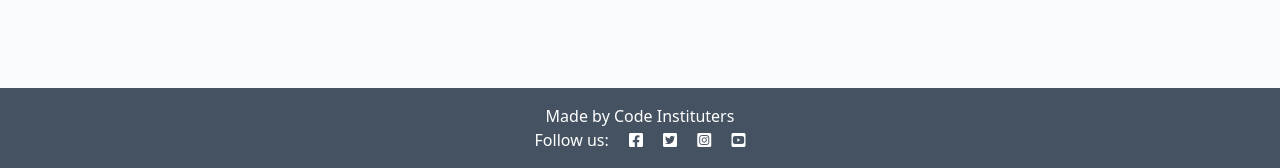
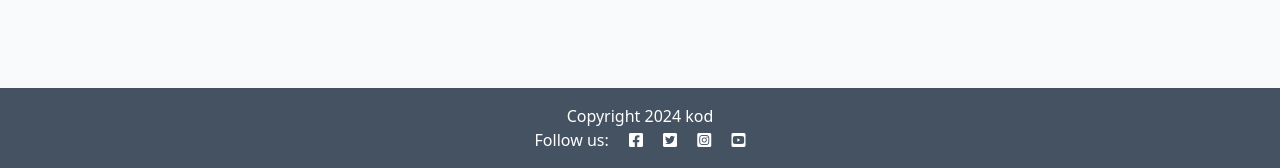
Before and after one commit to keith1729/django-blog, a Django app: page / in a window 1280 px wide. Shown: the part 632-800 px from the top of the page. Run offline with Django 4.2, Linux system fonts and the light colour scheme; data that the repository does not hold is empty; parts of the project's set-up code (start-up, migrations or seed data) failed here and were passed over; some libraries are stand-ins or nearby versions.

Commit message:
Django variables and tags

```diff
--- a/blog/templates/blog/index.html
+++ b/blog/templates/blog/index.html
@@ -20,6 +20,7 @@
                             </div>
                             <a href="#" class="post-link">
                                 <h2 class="card-title">{{ post.title }}</h2>
+                                <p class="card-text">{{ post.excerpt }}</p>
                             </a>
 
                             <hr />
@@ -50,3 +51,7 @@
 
 <!-- index.html content ends here -->
 {% endblock %}
+
+{% block copyright %}
+    Copyright 2024 kod
+{% endblock %}
--- a/templates/base.html
+++ b/templates/base.html
@@ -1,48 +1,72 @@
-{% load static %}
-
-{% url 'home' as home_url %}
+{% load static %} {% url 'home' as home_url %}
 
 <!DOCTYPE html>
 <html class="h-100" lang="en">
-
   <head>
     <title>CodeStar Blog</title>
     <meta name="viewport" content="width=device-width, initial-scale=1" />
 
     <!-- Google Fonts CSS -->
-    <link rel="preconnect" href="https://fonts.gstatic.com">
-    <link href="https://fonts.googleapis.com/css2?family=Roboto:wght@300&display=swap" rel="stylesheet">
-    <link href="https://fonts.googleapis.com/css2?family=Lato:wght@300;700&display=swap" rel="stylesheet">
+    <link rel="preconnect" href="https://fonts.gstatic.com" />
+    <link
+      href="https://fonts.googleapis.com/css2?family=Roboto:wght@300&display=swap"
+      rel="stylesheet"
+    />
+    <link
+      href="https://fonts.googleapis.com/css2?family=Lato:wght@300;700&display=swap"
+      rel="stylesheet"
+    />
 
     <!-- Font Awesome CSS -->
-    <link rel="stylesheet" href="https://cdnjs.cloudflare.com/ajax/libs/font-awesome/5.15.3/css/all.min.css">
+    <link
+      rel="stylesheet"
+      href="https://cdnjs.cloudflare.com/ajax/libs/font-awesome/5.15.3/css/all.min.css"
+    />
 
     <!-- Bootstrap CSS -->
-    <link href="https://cdn.jsdelivr.net/npm/bootstrap@5.0.1/dist/css/bootstrap.min.css" rel="stylesheet"
-        integrity="sha384-+0n0xVW2eSR5OomGNYDnhzAbDsOXxcvSN1TPprVMTNDbiYZCxYbOOl7+AMvyTG2x" crossorigin="anonymous">
+    <link
+      href="https://cdn.jsdelivr.net/npm/bootstrap@5.0.1/dist/css/bootstrap.min.css"
+      rel="stylesheet"
+      integrity="sha384-+0n0xVW2eSR5OomGNYDnhzAbDsOXxcvSN1TPprVMTNDbiYZCxYbOOl7+AMvyTG2x"
+      crossorigin="anonymous"
+    />
 
     <!-- Custom CSS -->
-    <link rel="stylesheet" href="{% static 'css/style.css' %}">
+    <link rel="stylesheet" href="{% static 'css/style.css' %}" />
   </head>
 
   <body class="d-flex flex-column h-100 main-bg">
-
     <!-- Navigation -->
     <nav class="navbar navbar-expand-lg navbar-light bg-white">
       <div class="container-fluid">
-            <a class="navbar-brand" href="{% url 'home' %}"><span class="brand">c<span class="red-o">o</span>de<span
-                        class="thin">|star</span></span></a>
-            <button class="navbar-toggler" type="button" data-bs-toggle="collapse" data-bs-target="#navbarText"
-                aria-controls="navbarText" aria-expanded="false" aria-label="Toggle navigation">
+        <a class="navbar-brand" href="{% url 'home' %}"
+          ><span class="brand"
+            >c<span class="red-o">o</span>de<span class="thin"
+              >|star</span
+            ></span
+          ></a
+        >
+        <button
+          class="navbar-toggler"
+          type="button"
+          data-bs-toggle="collapse"
+          data-bs-target="#navbarText"
+          aria-controls="navbarText"
+          aria-expanded="false"
+          aria-label="Toggle navigation"
+        >
           <span class="navbar-toggler-icon"></span>
         </button>
         <div class="collapse navbar-collapse" id="navbarText">
           <ul class="navbar-nav me-auto mb-2 mb-lg-0">
             <li class="nav-item">
-                        <a class="nav-link {% if request.path == home_url %}active{% endif %}" aria-current="page"
-                            href="#">Home</a>
+              <a
+                class="nav-link {% if request.path == home_url %}active{% endif %}"
+                aria-current="page"
+                href="{% url 'home' %}"
+                >Home</a
+              >
             </li>
-
           </ul>
           <span class="navbar-text text-muted">
             adventures of a software developer
@@ -52,26 +76,30 @@
     </nav>
 
     <main class="flex-shrink-0 main-bg">
-
       {% block content %}
       <!-- Content Goes here -->
       {% endblock content %}
-
     </main>
 
     <!-- Footer -->
     <footer class="footer mt-auto py-3 dark-bg">
-        <p class="m-0 text-center text-white">Made by Code Instituters</p>
-        <p class="m-0 text-center text-white">Follow us: <i class="fab fa-facebook-square ms-3"></i>
+      <p class="m-0 text-center text-white">
+        {% block copyright %}
+        Made by Code Instituters
+        {% endblock copyright %}
+      </p>
+      <p class="m-0 text-center text-white">
+        Follow us: <i class="fab fa-facebook-square ms-3"></i>
         <i class="fab fa-twitter-square ms-3"></i>
         <i class="fab fa-instagram-square ms-3"></i>
         <i class="fab fa-youtube-square ms-3"></i>
       </p>
     </footer>
 
-    <script src="https://cdn.jsdelivr.net/npm/bootstrap@5.0.1/dist/js/bootstrap.bundle.min.js"
-        integrity="sha384-gtEjrD/SeCtmISkJkNUaaKMoLD0//ElJ19smozuHV6z3Iehds+3Ulb9Bn9Plx0x4" crossorigin="anonymous">
-        </script>
+    <script
+      src="https://cdn.jsdelivr.net/npm/bootstrap@5.0.1/dist/js/bootstrap.bundle.min.js"
+      integrity="sha384-gtEjrD/SeCtmISkJkNUaaKMoLD0//ElJ19smozuHV6z3Iehds+3Ulb9Bn9Plx0x4"
+      crossorigin="anonymous"
+    ></script>
   </body>
-
 </html>
```
Lines whose indentation alone changed are shown as unchanged.
